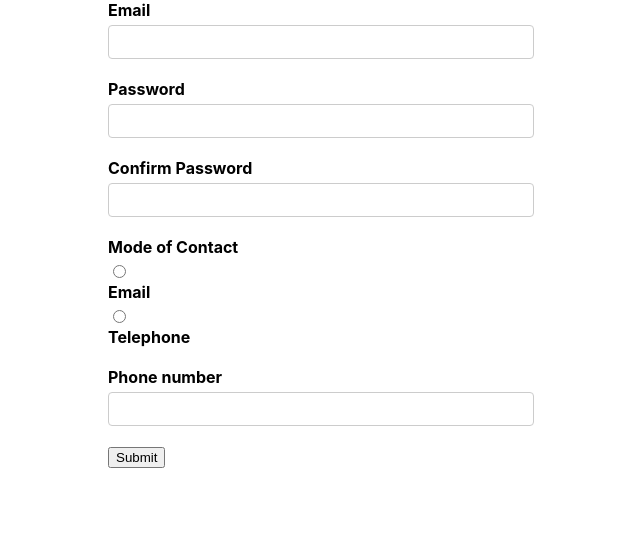
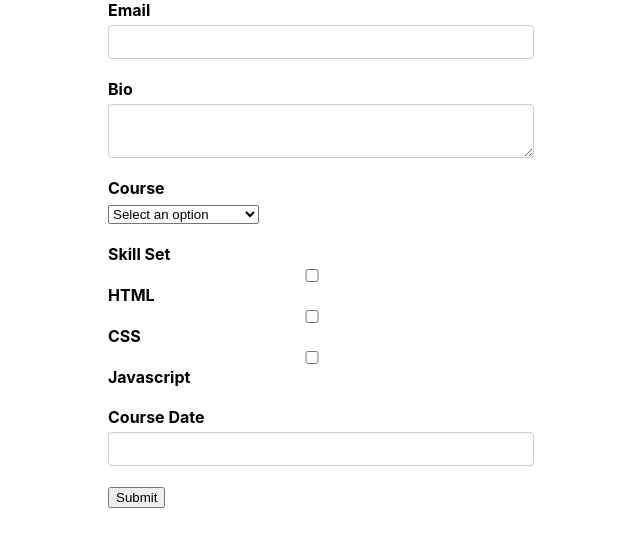
Before and after one commit to jaybamania/ReactJS, a React (Create React App) app: page / in a window 1280 px wide. Shown: the top 546 px of the page, without its empty margins (319-959 px from the left). Built offline with nearby package versions, Linux system fonts and the light colour scheme.

Commit message:
EnrollmentForm

```diff
--- a/src/App.css
+++ b/src/App.css
@@ -11,6 +11,7 @@ label {
 input[type='text'],
 input[type='email'],
 input[type='password'],
+input[type='checkbox'],
 textarea {
   display: block;
   width: 400px;
--- a/src/App.js
+++ b/src/App.js
@@ -3,13 +3,15 @@ import './App.css';
 import FormikContainer from './Components/FormikContainer';
 import LoginForm from './Components/LoginForm';
 import RegistrationForm from './Components/RegistrationForm';
+import EnrollmentForm from './Components/EnrollmentForm';
 
 function App() {
   return (
     <div className="App">
       {/* <FormikContainer /> */}
       {/* <LoginForm /> */}
-      <RegistrationForm />
+      {/* <RegistrationForm /> */}
+      <EnrollmentForm />
     </div>
   );
 }
--- /dev/null
+++ b/src/Components/EnrollmentForm.js
@@ -0,0 +1,83 @@
+import { Form, Formik } from 'formik'
+import React from 'react'
+
+import * as Yup from 'yup'
+import FormikControl from './FormikControl'
+
+function EnrollmentForm() {
+    const courseSelection = [
+        {key : 'Select an option' , value : ''},
+        {key : 'Web Development', value:'webdevelopment'},
+        {key : 'Android Development' , value:'androiddevelopment'},
+        {key : 'Full Stack Developer' , value:'fullstackdeveloper'},
+    ]
+    const skillsetSelection = [
+        {key : 'HTML', value:'html'},
+        {key : 'CSS' , value:'css'},
+        {key : 'Javascript' , value:'javascript'},
+    ]
+    const initialValues = {
+        email:'',
+        bio:'',
+        course:'',
+        skillset:[],
+        courseDate:null,
+    }
+    const validationSchema = Yup.object({
+        email: Yup.string().email('Invalid Email Format').required('Required!'),
+        bio: Yup.string().required('Required!'),
+        course: Yup.string().required('Required!'),
+        skillset: Yup.array().required('Required!'),
+        courseDate: Yup.date().required('Required!').nullable()
+    })
+    const onSubmit = values =>{
+        console.log('Form Data ',values)
+    }
+    return (
+        <Formik
+            initialValues={initialValues}
+            validationSchema={validationSchema}
+            onSubmit={onSubmit}
+        >
+            {
+                formik =>{
+                    return <Form>
+                        <FormikControl
+                            control='input'
+                            type='email'
+                            label='Email'
+                            name='email'
+                        />
+                        <FormikControl
+                            control='textarea'
+                            label='Bio'
+                            name='bio'
+                        />
+                        <FormikControl
+                            control='select'
+                            label='Course'
+                            name='course'
+                            options={courseSelection}
+                        />
+                        <FormikControl
+                            control='checkbox'
+                            label='Skill Set'
+                            name='skillset'
+                            options={skillsetSelection}
+                        />
+                        <FormikControl
+                        control='date'
+                        label='Course Date'
+                        name='courseDate'
+                    />
+                    <button type='submit' disabled={!formik.isValid}>
+                        Submit
+                    </button>
+                    </Form>
+                }
+            }
+        </Formik>
+    )
+}
+
+export default EnrollmentForm
```
